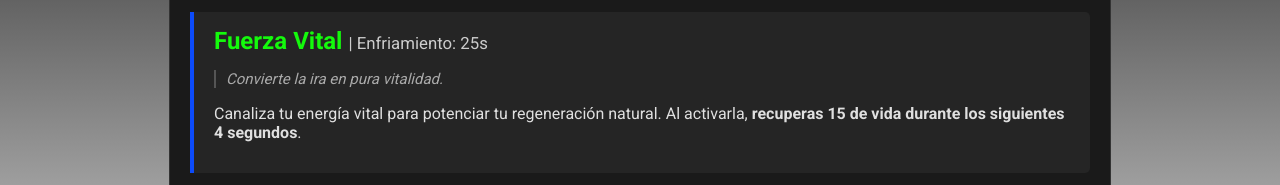
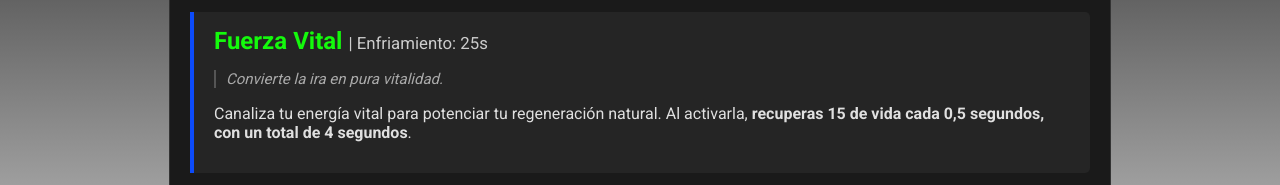
Before and after one commit to SmoglersPlay/compromised-dimension-wiki, a plain HTML site: page personajes/akuma.html in a window 1280 px wide. Shown: the part 1111-1296 px from the top of the page. Drawn offline with Linux system fonts and the light colour scheme.

```diff
--- a/personajes/akuma.html
+++ b/personajes/akuma.html
@@ -50,7 +50,7 @@
                 <div class="habilidad-objeto">
                     <h3>Fuerza Vital <span class="cooldown">| Enfriamiento: 25s</span></h3>
                     <p class="texto-descriptivo">Convierte la ira en pura vitalidad.</p>
-                    <p>Canaliza tu energía vital para potenciar tu regeneración natural. Al activarla, <strong>recuperas 15 de vida durante los siguientes 4 segundos</strong>.</p>
+                    <p>Canaliza tu energía vital para potenciar tu regeneración natural. Al activarla, <strong>recuperas 15 de vida cada 0,5 segundos, con un total de 4 segundos</strong>.</p>
                 </div>
                 <div class="habilidad-objeto">
                     <h3>Visión Mejorada <span class="cooldown">| Enfriamiento: 50s</span></h3>
```
